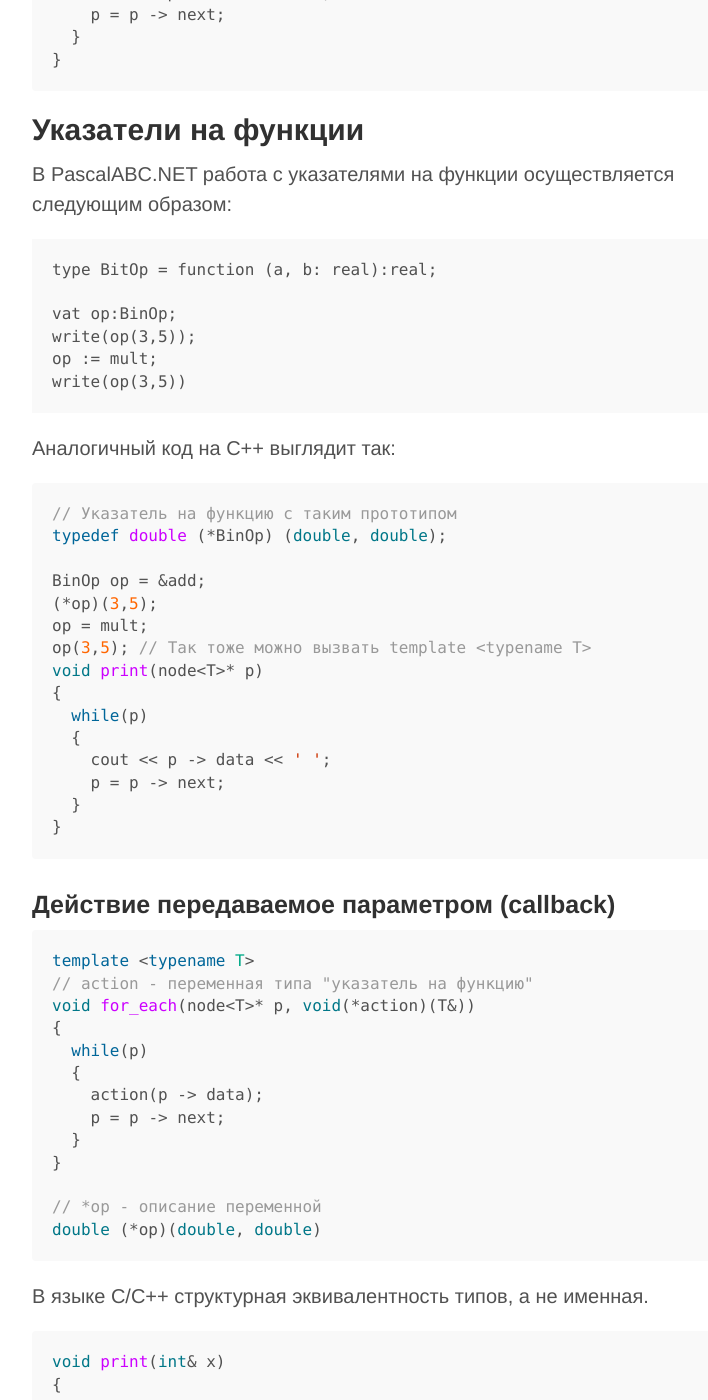
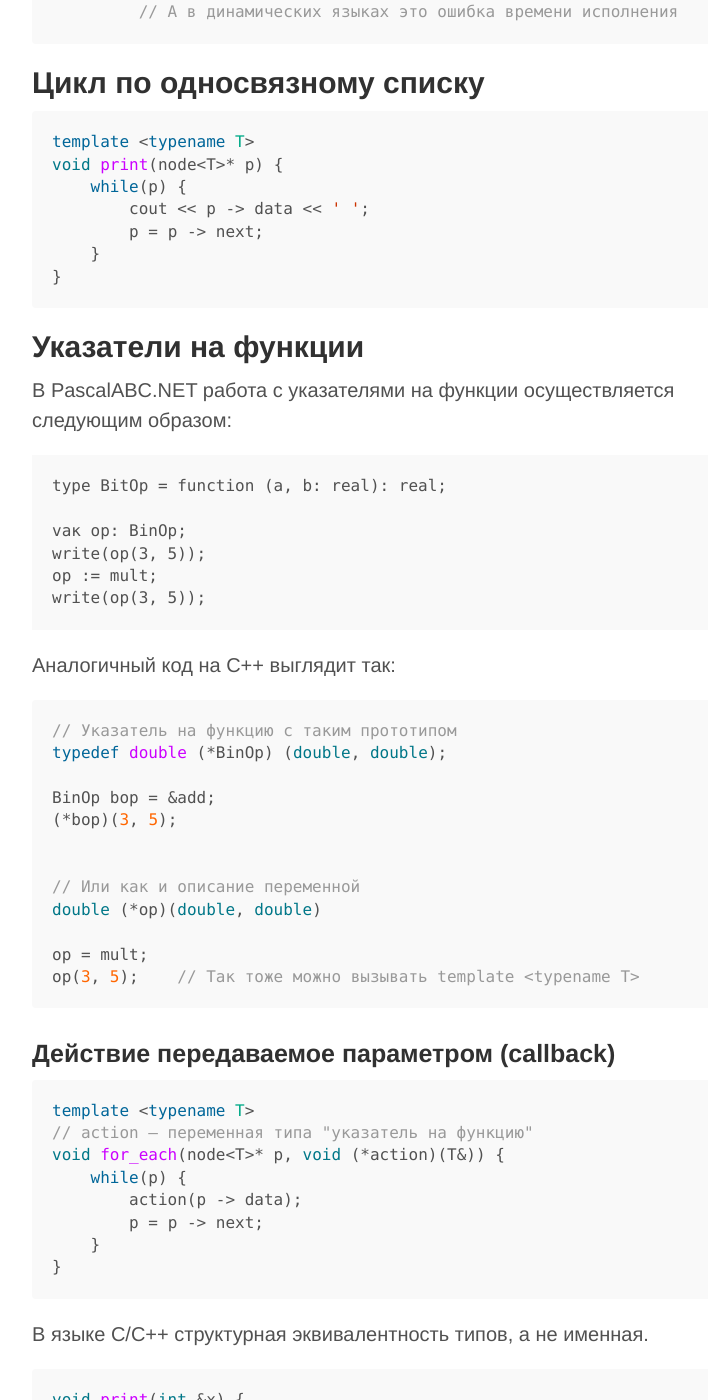
Before and after one commit to mmcs-sfedu/PL_Lections_2014-2015, a Jekyll site: the page built from lecture_08.md, in a window 1280 px wide and 1400 px high, scrolled down 3206 px. Shown: the whole window, without its empty margins (248-956 px from the left). Built offline with Jekyll 4.4.1, drawn with Linux system fonts in a browser that asks for light colours; Markdown is read by kramdown in place of the engine named in the settings; some of the changed text lies outside the part shown.

Commit message:
edit lec_08 code style

````diff
--- a/lecture_08.md
+++ b/lecture_08.md
@@ -6,7 +6,21 @@
 
 ## Линейный односвязный список в динамической памяти
 
-Используем для создания линейного односвязного списка [шаблон](lecture_07.html#%D0%A8%D0%B0%D0%B1%D0%BB%D0%BE%D0%BD%D1%8B-%D1%81%D1%82%D1%80%D1%83%D0%BA%D1%82%D1%83%D1%80) структуры `node` из 7 лекции.
+Воспользуемся для создания линейного односвязного списка [шаблон](lecture_07.html#%D0%A8%D0%B0%D0%B1%D0%BB%D0%BE%D0%BD%D1%8B-%D1%81%D1%82%D1%80%D1%83%D0%BA%D1%82%D1%83%D1%80) структуры `node` из 7 лекции:
+
+```cpp
+template<typename T>
+struct node {
+    T data;
+    node<T>* next;
+
+    node(T data, node<T>* next) {
+        // this указатель на себя
+        this->data = data;
+        this->node = next;
+    }
+};
+```
 
 При объявлении нового экземпляра структуры `node`, как это описано предыдущей лекции, этот
 объект создается в статической памяти.
@@ -47,9 +61,8 @@
 
 ```cpp
 tempate <typename T>
-void add_first(node<T>*& pn, T x)
-{
-  pn = new node<T>(x, pn);
+void add_first(node<T>* &pn, T x) {
+    pn = new node<T>(x, pn);
 }
 ```
 
@@ -130,12 +140,12 @@
 В PascalABC.NET работа с указателями на функции осуществляется следующим образом:
 
 ```pas
-type BitOp = function (a, b: real):real;
+type BitOp = function (a, b: real): real;
 
-vat op:BinOp;
-write(op(3,5));
+vaк op: BinOp;
+write(op(3, 5));
 op := mult;
-write(op(3,5))
+write(op(3, 5));
 ```
 
 Аналогичный код на C++ выглядит так:
@@ -144,48 +154,40 @@
 // Указатель на функцию с таким прототипом
 typedef double (*BinOp) (double, double);
 
-BinOp op = &add;
-(*op)(3,5);
+BinOp bop = &add;
+(*bop)(3, 5);
+
+
+// Или как и описание переменной
+double (*op)(double, double)
+
 op = mult;
-op(3,5); // Так тоже можно вызвать template <typename T>
-void print(node<T>* p)
-{
-  while(p)
-  {
-    cout << p -> data << ' ';
-    p = p -> next;
-  }
-}
+op(3, 5);    // Так тоже можно вызывать template <typename T>
 ```
 
 ### Действие передаваемое параметром (callback)
 
 ```cpp
 template <typename T>
-// action - переменная типа "указатель на функцию"
-void for_each(node<T>* p, void(*action)(T&))
-{
-  while(p)
-  {
-    action(p -> data);
-    p = p -> next;
-  }
+// action — переменная типа "указатель на функцию"
+void for_each(node<T>* p, void (*action)(T&)) {
+    while(p) {
+        action(p -> data);
+        p = p -> next;
+    }
 }
-
-// *op - описание переменной
-double (*op)(double, double)
 ```
 В языке C/C++ структурная эквивалентность типов, а не именная.
 
 ```cpp
-void print(int& x)
-{
-  cout << x << ' ';
+void print(int &x) {
+    cout << x << ' ';
 }
-void inc(int& x)
-{
-  x++;
+
+void inc(int &x) {
+    x++;
 }
+
 for_each(pn, print);
 for_each(pn, inc);
 for_each(pn, print);
````
Also changed, not shown: other parts of lecture_08.md (+9 -12 lines).
